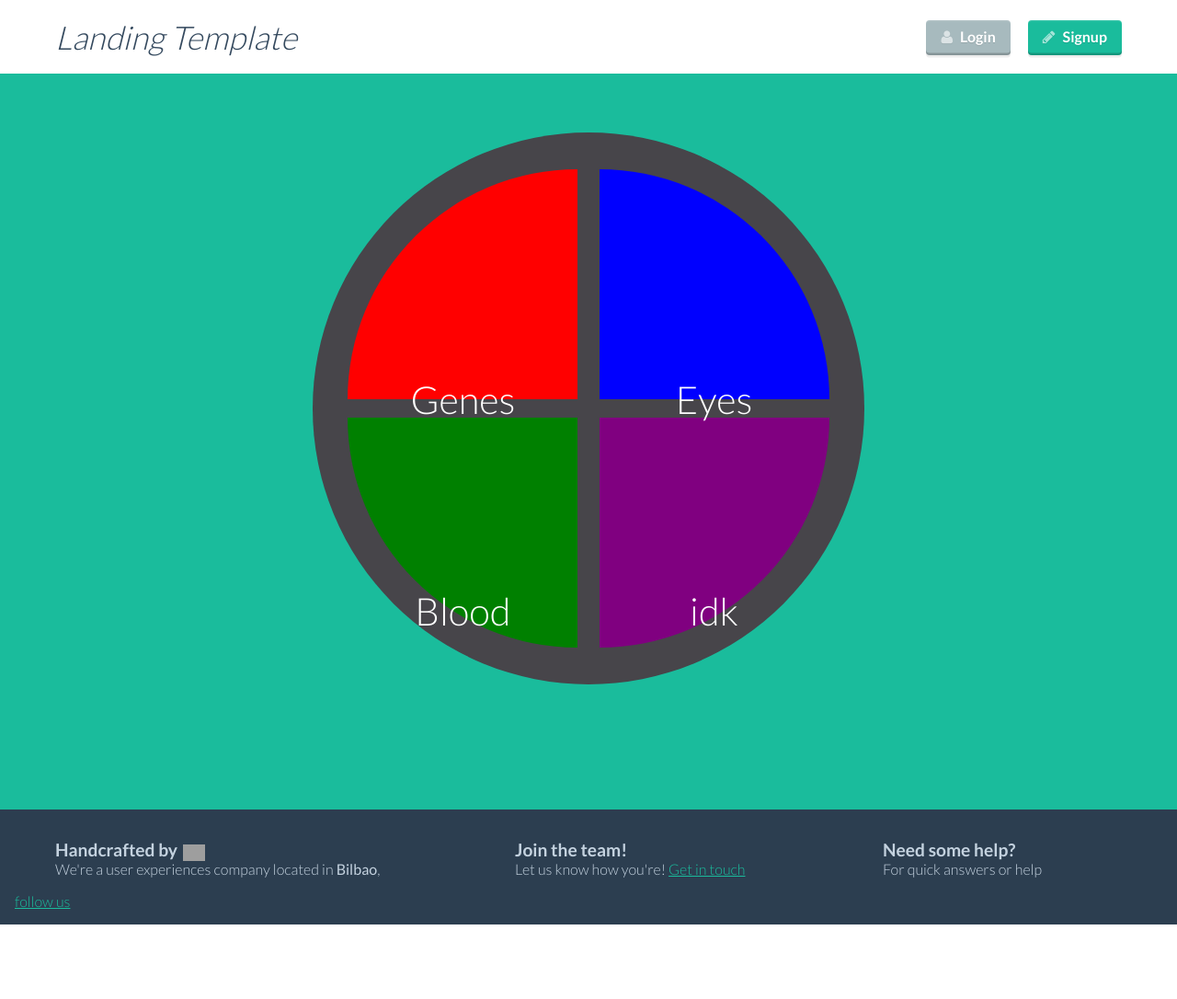
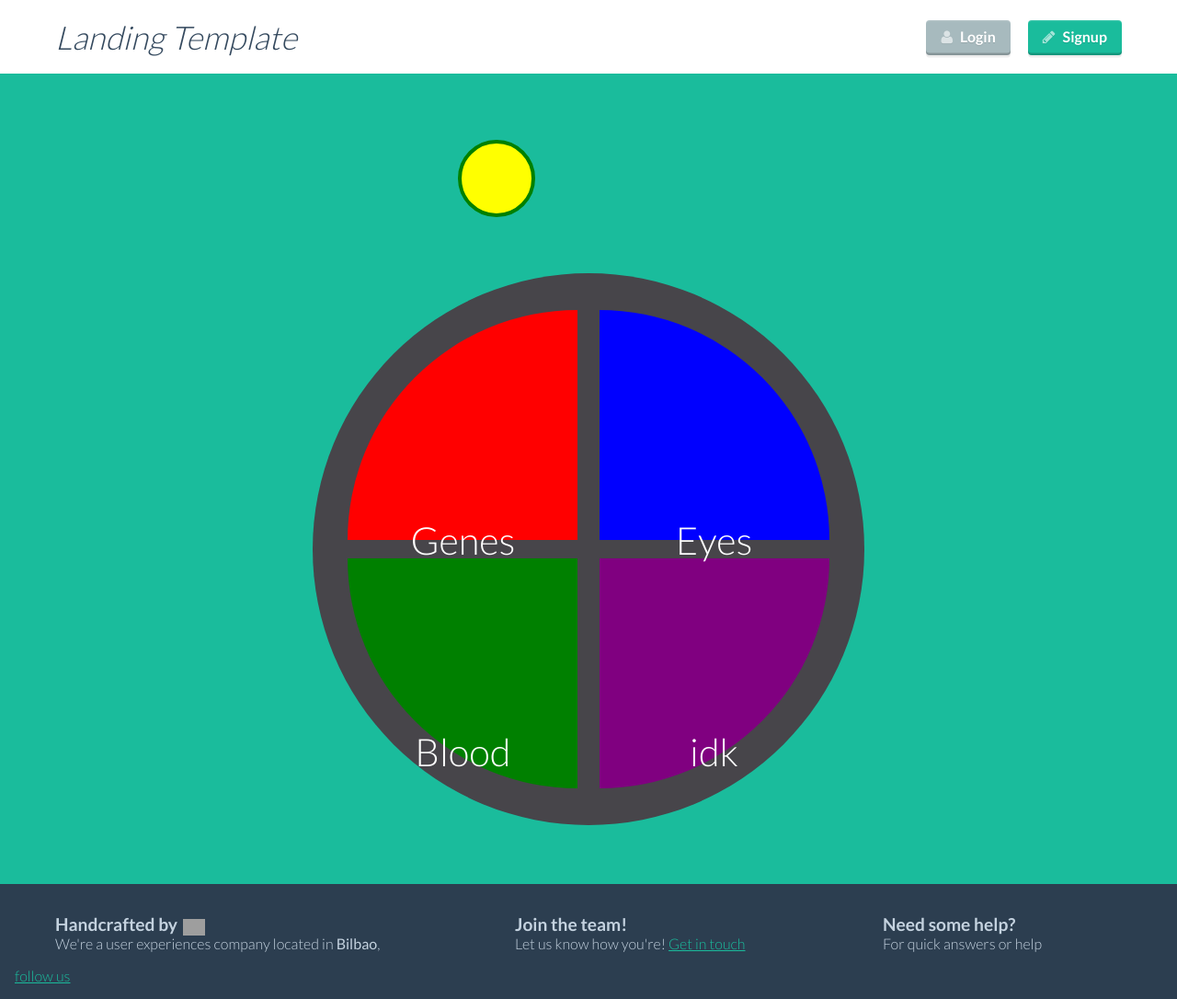
Before and after one commit to JJW5432/alzheimers.github.io, a Jekyll site: the page built from about/index.html, in a window 1280 px wide. Shown: the whole page at 92% size. Built offline with Jekyll 4.4.1, drawn with Linux system fonts in a browser that asks for light colours; nearby versions of some CDN libraries; before the commit the page ends 1005 px from its top, so only the background shows below that; grey boxes are pictures that could not be loaded.

Commit message:
Update index.html

```diff
--- a/about/index.html
+++ b/about/index.html
@@ -5,6 +5,9 @@ title: about
 <section class='bck theme padding text center' style='max-height: 100%; min-height: 800px'>
   <div class='row'>
     <div class='column_12'>
+      <svg>
+        <circle cx="50" cy="50" r="40" stroke="green" stroke-width="4" fill="yellow" />
+      </svg>
       <div class='full-circle'>
         <div class='quarter-circle-top-left' style='background-color: red'>
           <h1 class='text book' id='circle-top' style='vertical-align: middle'>Genes</h1>
```
